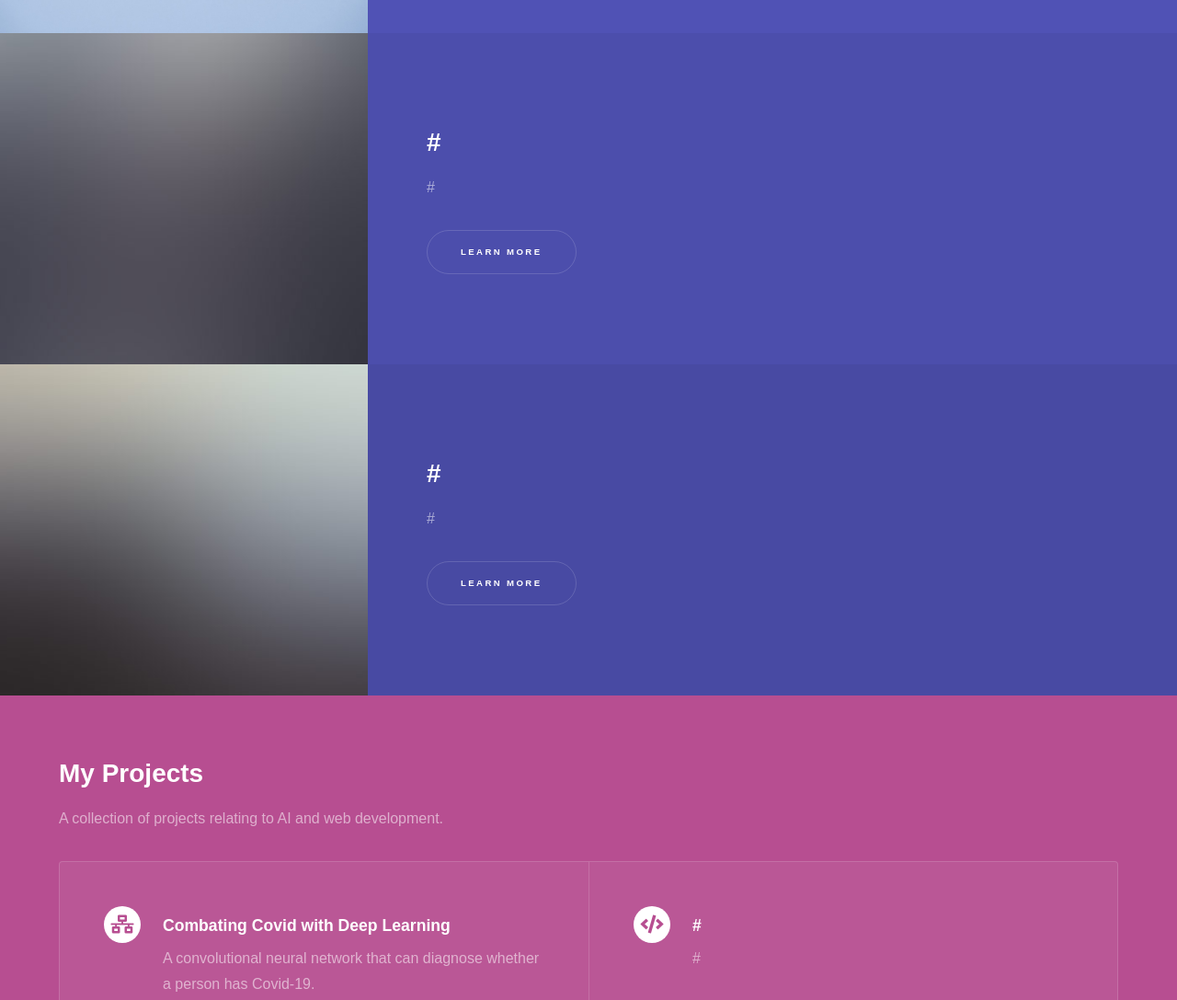
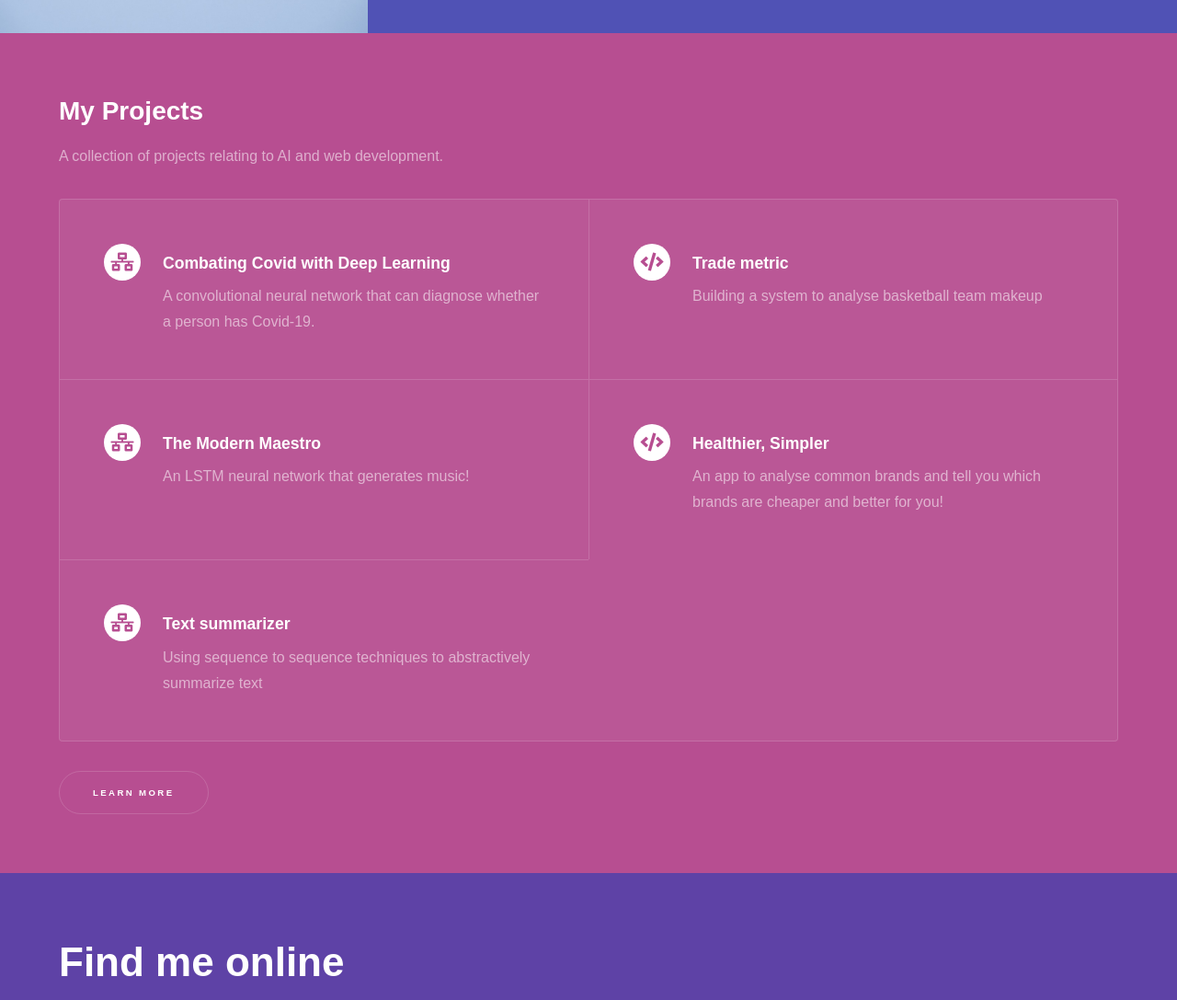
Before and after one commit to SirMalamute/middleschooldev, a plain HTML site: page index.html in a window 1280 px wide. Shown: the part 1140-2227 px from the top of the page at 92% size. Drawn offline with Linux system fonts and the light colour scheme.

Commit message:
Update index.html

```diff
--- a/index.html
+++ b/index.html
@@ -35,7 +35,7 @@
 					<section id="intro" class="wrapper style1 fullscreen fade-up">
 						<div class="inner">
 							<h1>Neel Iyer's Portfolio</h1>
-							<p>A middle schooler who likes to read, play chess and program in his spare time.</p>
+							<p>A passionate coder who likes to read, play chess and program in his spare time.</p>
 							<ul class="actions">
 								<li><a href="#one" class="button scrolly">Learn more</a></li>
 							</ul>
@@ -56,30 +56,6 @@
 								</div>
 							</div>
 						</section>
-						<section>
-							<a href="#" class="image"><img src="images/pic02.jpg" alt="" data-position="top center" /></a>
-							<div class="content">
-								<div class="inner">
-									<h2>#</h2>
-									<p>#</p>
-									<ul class="actions">
-										<li><a href="#" class="button">Learn more</a></li>
-									</ul>
-								</div>
-							</div>
-						</section>
-						<section>
-							<a href="#" class="image"><img src="images/pic03.jpg" alt="" data-position="25% 25%" /></a>
-							<div class="content">
-								<div class="inner">
-									<h2>#</h2>
-									<p>#</p>
-									<ul class="actions">
-										<li><a href="#" class="button">Learn more</a></li>
-									</ul>
-								</div>
-							</div>
-						</section>
 					</section>
 
 				<!-- Two -->
@@ -95,8 +71,8 @@
 								</section>
 								<section>
 									<span class="icon solid major fa-code"></span>
-									<h3>#</h3>
-									<p>#</p>
+									<h3>Trade metric</h3>
+									<p>Building a system to analyse basketball team makeup</p>
 								</section>
 								<section>
 									<span class="icon solid major fa-network-wired"></span>
@@ -105,18 +81,13 @@
 								</section>
 								<section>
 									<span class="icon solid major fa-code"></span>
-									<h3>#</h3>
-									<p>#</p>
+									<h3>Healthier, Simpler</h3>
+									<p>An app to analyse common brands and tell you which brands are cheaper and better for you!</p>
 								</section>
 								<section>
 									<span class="icon solid major fa-network-wired"></span>
 									<h3>Text summarizer</h3>
 									<p>Using sequence to sequence techniques to abstractively summarize text</p>
-								</section>
-								<section>
-									<span class="icon solid major fa-code"></span>
-									<h3>#</h3>
-									<p>#</p>
 								</section>
 							</div>
 							<ul class="actions">
```
